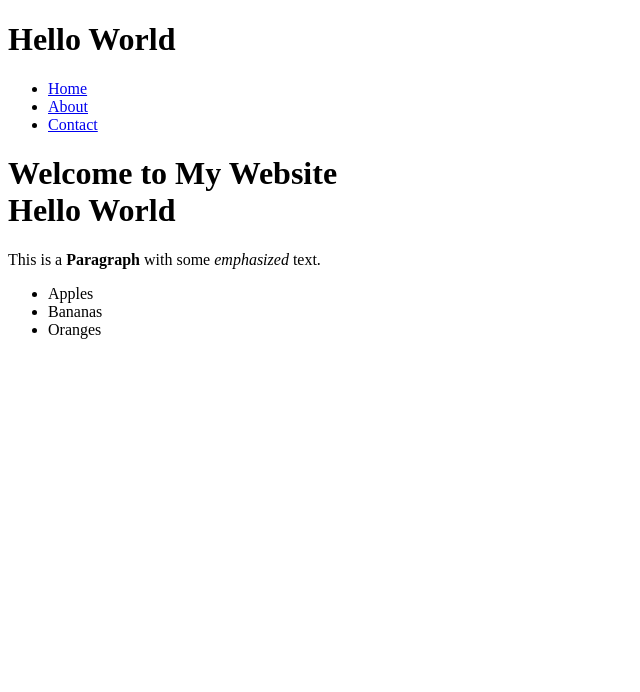
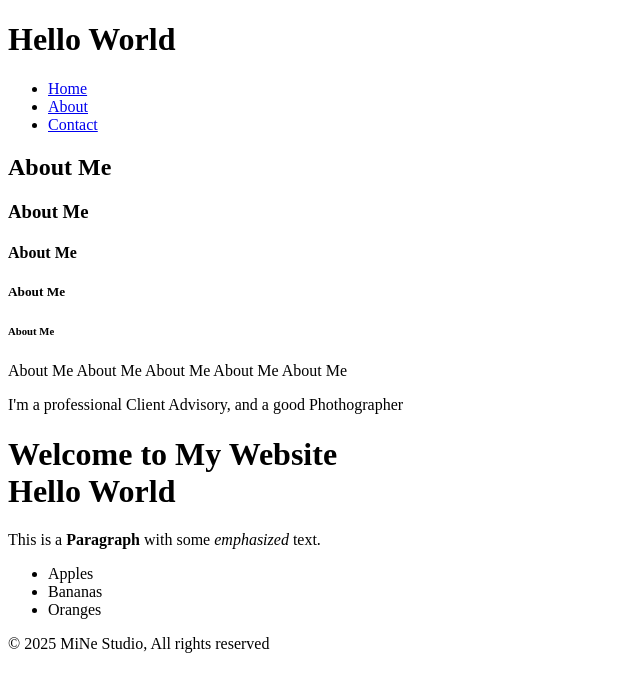
Before and after one commit to WilliamChoong-42/Test, a plain HTML site: page index.html in a window 1280 px wide. Shown: the whole page, without its empty margins (0-640 px from the left). Drawn offline with Linux system fonts and the light colour scheme.

Commit message:
Add about section and footer to index.html

```diff
--- a/index.html
+++ b/index.html
@@ -16,6 +16,23 @@
       </ul>
     </nav>
   </header>
+
+  <main>
+    <section id="about">
+      <h2>About Me</h2>
+      <h3>About Me</h3>
+      <h4>About Me</h4>
+      <h5>About Me</h5>
+      <h6>About Me</h6>
+      <h7>About Me</h7>
+      <h7>About Me</h7>
+      <h8>About Me</h8>
+      <h9>About Me</h9>
+      <h10>About Me</h10>
+      <p>I'm a professional Client Advisory, and a good Phothographer</p>
+    </section>
+  </main>
+
   <h1>Welcome to My Website</br>
   <strong>Hello World</strong></h1>
   <p>This is a <strong>Paragraph</strong> with some <em>emphasized</em> text.</p>
@@ -24,5 +41,9 @@
     <li>Bananas</li>
     <li>Oranges</li>
   </ul>
+
+  <footer>
+    <p> &copy; 2025 MiNe Studio, All rights reserved</p>
+  </footer>
 </body>
 </html>
```
